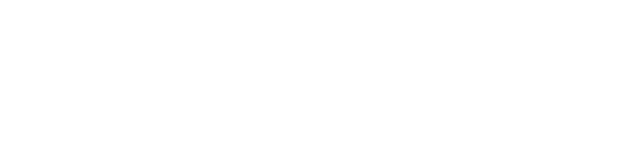
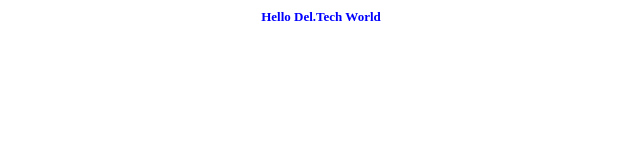
Before and after one commit to RaphaelBragaa/Del.Tech-Desafio, a plain HTML site: page Front/src/index.html in a window 1280 px wide. Shown: the whole page, without its empty margins (319-959 px from the left). Drawn offline with Linux system fonts and the light colour scheme.

```diff
--- a/Front/index.html
+++ b/Front/src/index.html
@@ -6,6 +6,7 @@
     <title>Document</title>
 </head>
 <body>
+    <h1 style="color: blue;font-weight: 700;font-size: small;text-align: center;">Hello Del.Tech World</h1>
+</body>
 
-</body>
 </html>
```
Also changed, not shown: 2 other files.
